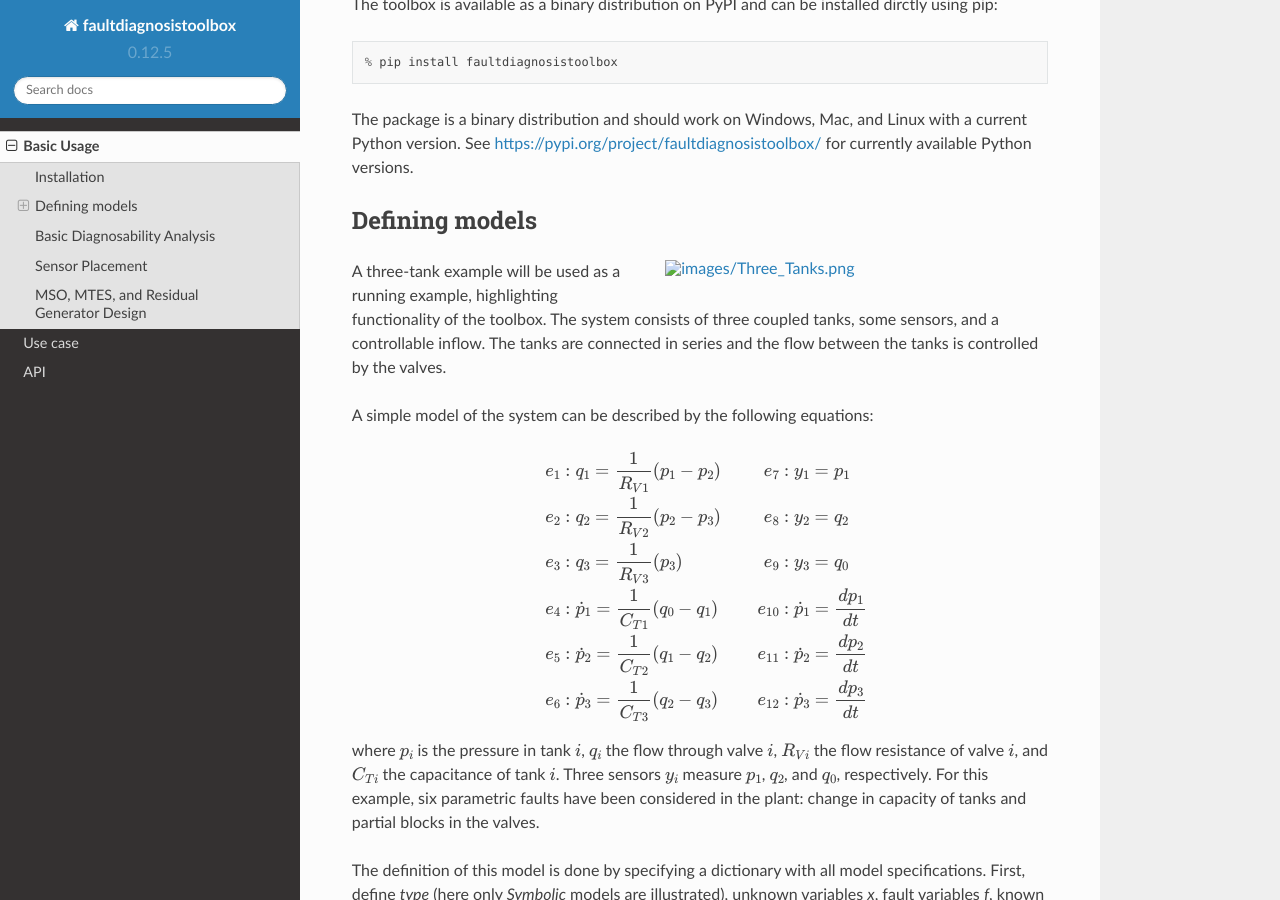
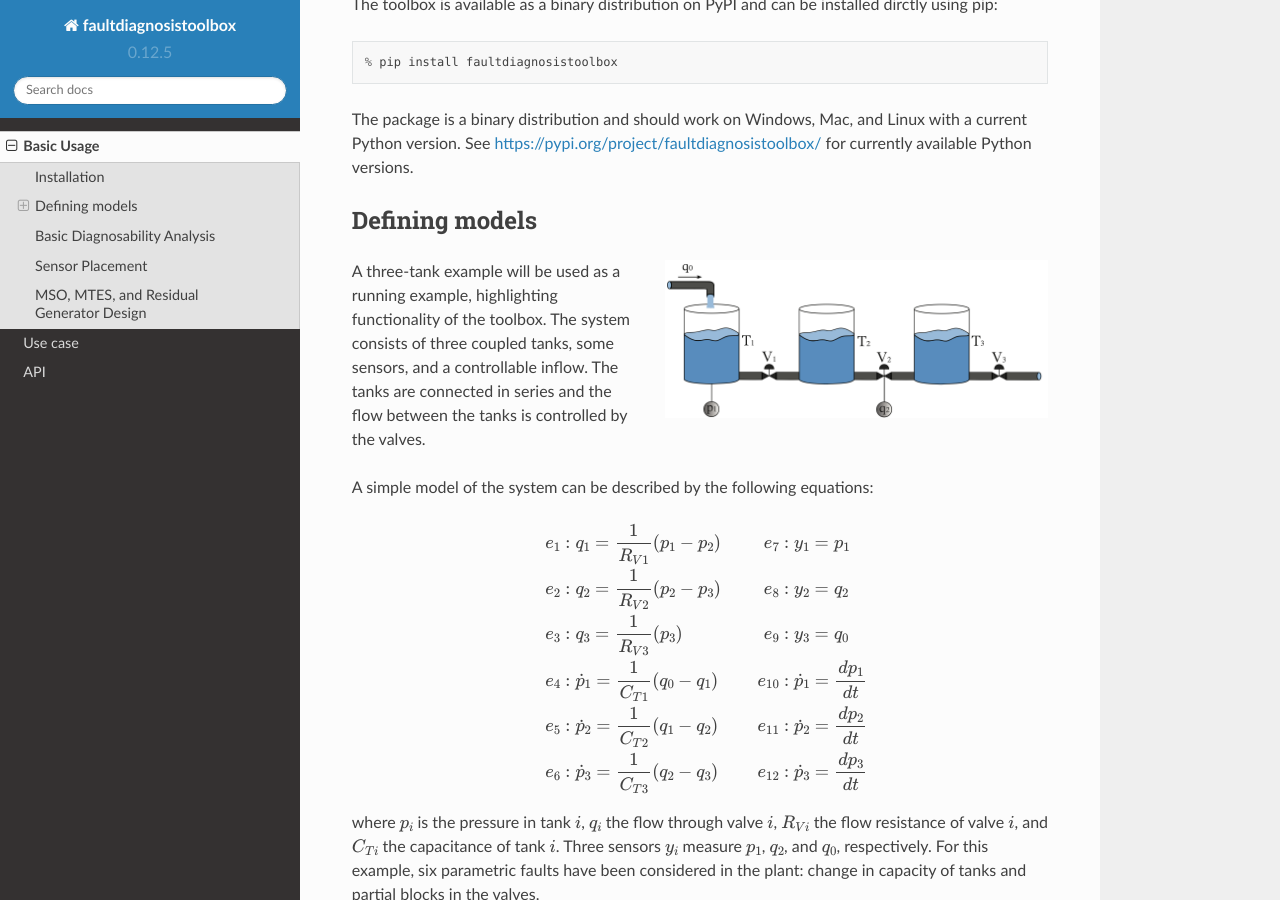
Before and after one commit to faultdiagnosistoolbox/pyfaultdiagnosistoolbox, a Sphinx documentation site: the page built from docs/basicusage.rst, in a window 1280 px wide and 900 px high, scrolled down 463 px. Built offline with Sphinx 7.4.7 and the Read the Docs theme 2.0.0, drawn with Linux system fonts in a browser that asks for light colours.

Commit message:
Fixed spelling mistake and updated doc requirements.txt

```diff
--- a/docs/basicusage.rst
+++ b/docs/basicusage.rst
@@ -20,7 +20,7 @@ The package is a binary distribution and should work on Windows, Mac, and Linux
 Defining models
 ---------------
 
-.. image:: images/Three_Tanks.png
+.. image:: images/Three_tanks.png
    :width: 55%
    :align: right
 
--- a/docs/requirements-doc.txt
+++ b/docs/requirements-doc.txt
@@ -6,3 +6,4 @@ numpydoc
 nbsphinx
 myst_parser
 pydata_sphinx_theme
+sphinx_rtd_theme
```
